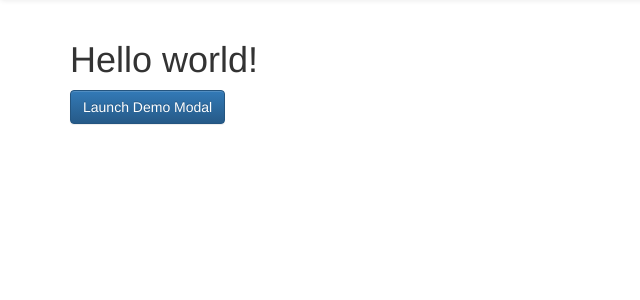
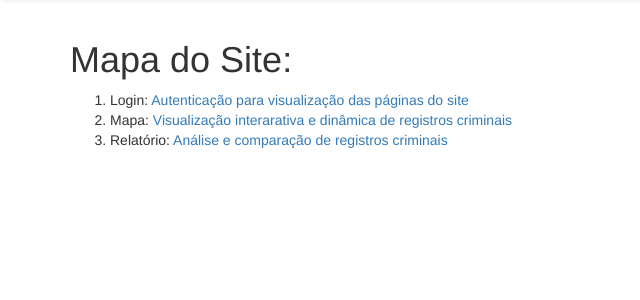
Before and after one commit to efraimmgon/geo, a Django app: template templates/analise_criminal/index.html in a window 1280 px wide. Shown: the part 52-352 px from the top of the page, without its empty margins (0-640 px from the left). Run offline with Django 3.2, Linux system fonts and the light colour scheme; the template is opened without the code that fills it, so the values that code supplies are empty; parts of the project's set-up code (start-up, migrations or seed data) failed here and were passed over; some libraries are stand-ins or nearby versions.

Commit message:
Add links to index.html

```diff
--- a/templates/analise_criminal/index.html
+++ b/templates/analise_criminal/index.html
@@ -7,30 +7,18 @@
 <div class="container">
 	<div class="row">
 		<div class="col-md-12">
-			<h1>Hello world!</h1>
+			<h1>Mapa do Site:</h1>
+			<ol>
+				<li>Login: <a href="{% url 'accounts:login' %}">
+					Autenticação para visualização das páginas do site</a></li>
+				<li>Mapa: <a href="{% url 'analise_criminal:map' %}">
+					Visualização interarativa e dinâmica
+					 de registros criminais</a></li>
+				<li>Relatório: <a href="{% url 'analise_criminal:report' %}">
+					Análise e comparação de registros criminais
+				</a></li>
 
-			<!-- Button HTML (to Trigger Modal) -->
-			<a href="#myModal" role="button" class="btn btn-large btn-primary" data-toggle="modal">Launch Demo Modal</a>
-
-			<!-- Modal HTML -->
-			<div id="myModal" class="modal fade">
-			    <div class="modal-dialog">
-			        <div class="modal-content">
-			            <div class="modal-header">
-			                <button type="button" class="close" data-dismiss="modal" aria-hidden="true">&times;</button>
-			                <h4 class="modal-title">Confirmation</h4>
-			            </div>
-			            <div class="modal-body">
-			                <p>Do you want to save changes you made to document before closing?</p>
-			                <p class="text-warning"><small>If you don't save, your changes will be lost.</small></p>
-			            </div>
-			            <div class="modal-footer">
-			                <button type="button" class="btn btn-default" data-dismiss="modal">Close</button>
-			                <button type="button" class="btn btn-primary">Save changes</button>
-			            </div>
-			        </div>
-			    </div>
-			</div>
+			</ol>
 		</div>
 	</div>
 </div>
```
